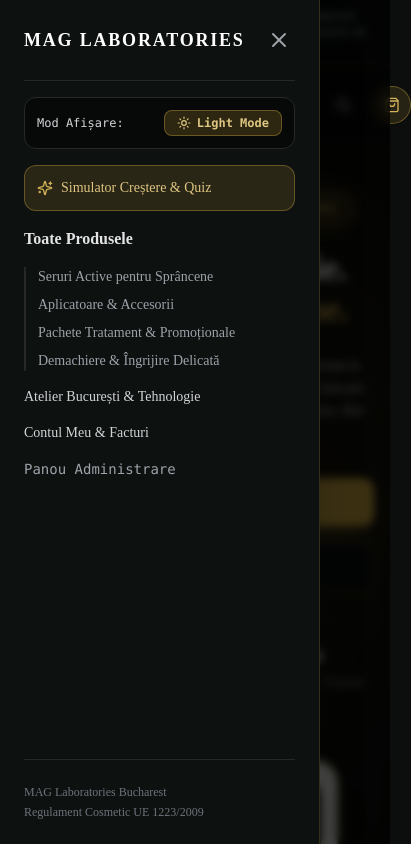
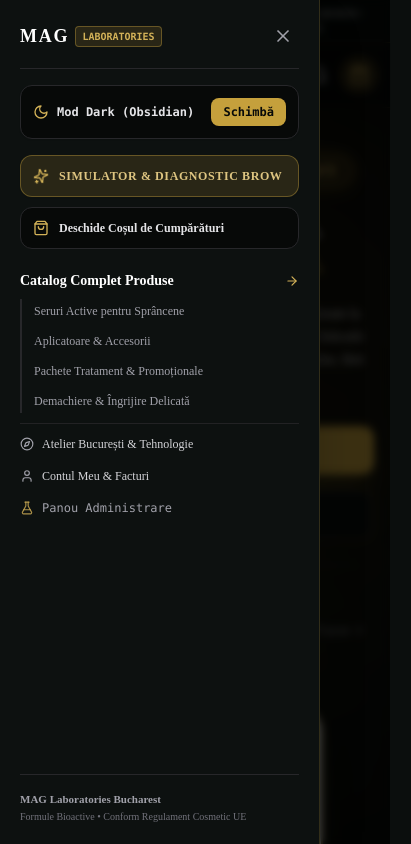
Before and after one commit to andreiGM1/eyebrow-serum, a Next.js app: page / in a window 390 px wide. Both pictures are taken after a click on the button 36 px from the left and 105 px from the top of the page. Shown: the top 844 px of the page, 411 px wide, since content can reach past the window. Built offline with nearby package versions, Linux system fonts and the light colour scheme.

Commit message:
fix(mobile): hide theme switch from mobile header, optimize touch spacing and drawer

```diff
--- a/src/app/page.tsx
+++ b/src/app/page.tsx
@@ -45,7 +45,7 @@ export default function HomePage() {
             </div>
 
             {/* Main Headline */}
-            <h1 className="font-serif text-4xl sm:text-6xl font-bold tracking-tight text-stone-950 dark:text-white leading-[1.15]">
+            <h1 className="font-serif text-3xl sm:text-5xl lg:text-6xl font-bold tracking-tight text-stone-950 dark:text-white leading-[1.15]">
               Botanică de Precizie. <br />
               <span className="gold-gradient-text">Fără Prostaglandine.</span>
             </h1>
@@ -77,18 +77,18 @@ export default function HomePage() {
             </div>
 
             {/* Trust highlights */}
-            <div className="pt-6 border-t border-stone-200 dark:border-zinc-800/80 grid grid-cols-3 gap-4 text-left max-w-md mx-auto lg:mx-0">
+            <div className="pt-6 border-t border-stone-200 dark:border-zinc-800/80 grid grid-cols-3 gap-2 sm:gap-4 text-left max-w-md mx-auto lg:mx-0">
               <div className="group">
-                <span className="font-serif text-xl sm:text-2xl font-bold text-stone-900 dark:text-white block group-hover:text-gold-600 dark:group-hover:text-gold-400 transition-colors">100%</span>
-                <span className="text-[11px] font-mono text-stone-500 dark:text-zinc-400">Lipide Active (Fără Apă)</span>
+                <span className="font-serif text-lg sm:text-2xl font-bold text-stone-900 dark:text-white block group-hover:text-gold-600 dark:group-hover:text-gold-400 transition-colors">100%</span>
+                <span className="text-[10px] sm:text-[11px] font-mono text-stone-500 dark:text-zinc-400">Lipide Active (Fără Apă)</span>
               </div>
               <div className="group">
-                <span className="font-serif text-xl sm:text-2xl font-bold text-gold-600 dark:text-gold-400 block">0%</span>
-                <span className="text-[11px] font-mono text-stone-500 dark:text-zinc-400">Hormoni / Prostaglandine</span>
+                <span className="font-serif text-lg sm:text-2xl font-bold text-gold-600 dark:text-gold-400 block">0%</span>
+                <span className="text-[10px] sm:text-[11px] font-mono text-stone-500 dark:text-zinc-400">Hormoni / Prostaglandine</span>
               </div>
               <div className="group">
-                <span className="font-serif text-xl sm:text-2xl font-bold text-stone-900 dark:text-white block group-hover:text-gold-600 dark:group-hover:text-gold-400 transition-colors">90 Zile</span>
-                <span className="text-[11px] font-mono text-stone-500 dark:text-zinc-400">Cură per Flacon 3 ml</span>
+                <span className="font-serif text-lg sm:text-2xl font-bold text-stone-900 dark:text-white block group-hover:text-gold-600 dark:group-hover:text-gold-400 transition-colors">90 Zile</span>
+                <span className="text-[10px] sm:text-[11px] font-mono text-stone-500 dark:text-zinc-400">Cură per Flacon 3 ml</span>
               </div>
             </div>
 
@@ -96,7 +96,7 @@ export default function HomePage() {
 
           {/* Right Hero Column: Real Product Visual with Floating Animation */}
           <div className="lg:col-span-5 relative flex justify-center">
-            <div className="relative w-72 sm:w-84 aspect-[9/16] rounded-3xl overflow-hidden border-2 border-gold-500/40 shadow-2xl shadow-gold-500/10 group animate-float">
+            <div className="relative w-64 sm:w-84 aspect-[9/16] rounded-3xl overflow-hidden border-2 border-gold-500/40 shadow-2xl shadow-gold-500/10 group animate-float">
               <Image
                 src="/images/mag-evergrow-bottle.png"
                 alt="MAG EVERGROW Lash and Brow Serum Bottle"
@@ -107,13 +107,13 @@ export default function HomePage() {
               />
 
               {/* Floating luxury certificate badge */}
-              <div className="absolute top-5 left-4 right-4 bg-white/95 dark:bg-obsidian-950/90 backdrop-blur-md border border-stone-200 dark:border-gold-500/40 p-3.5 rounded-2xl flex items-center gap-3 shadow-2xl z-10">
-                <div className="p-2.5 rounded-xl bg-gold-500/15 border border-gold-500/30 text-gold-600 dark:text-gold-400 animate-pulse">
-                  <ShieldCheck className="w-5 h-5 text-emerald-600 dark:text-emerald-400" />
+              <div className="absolute top-4 sm:top-5 left-3 sm:left-4 right-3 sm:right-4 bg-white/95 dark:bg-obsidian-950/90 backdrop-blur-md border border-stone-200 dark:border-gold-500/40 p-2.5 sm:p-3.5 rounded-2xl flex items-center gap-2.5 sm:gap-3 shadow-2xl z-10">
+                <div className="p-2 sm:p-2.5 rounded-xl bg-gold-500/15 border border-gold-500/30 text-gold-600 dark:text-gold-400 animate-pulse flex-shrink-0">
+                  <ShieldCheck className="w-4 h-4 sm:w-5 sm:h-5 text-emerald-600 dark:text-emerald-400" />
                 </div>
                 <div>
-                  <div className="text-xs font-serif font-bold text-stone-950 dark:text-white">MAG EVERGROW 3 ML</div>
-                  <div className="text-[10px] font-mono text-gold-600 dark:text-gold-400 font-semibold">Compounded in Bucharest Atelier</div>
+                  <div className="text-[11px] sm:text-xs font-serif font-bold text-stone-950 dark:text-white">MAG EVERGROW 3 ML</div>
+                  <div className="text-[9px] sm:text-[10px] font-mono text-gold-600 dark:text-gold-400 font-semibold">Compounded in Bucharest Atelier</div>
                 </div>
               </div>
             </div>
--- a/src/components/layout/CartDrawer.tsx
+++ b/src/components/layout/CartDrawer.tsx
@@ -1,6 +1,6 @@
 'use client';
 
-import React, { useState } from 'react';
+import React, { useState, useEffect } from 'react';
 import Link from 'next/link';
 import Image from 'next/image';
 import { useRouter } from 'next/navigation';
@@ -40,6 +40,18 @@ export default function CartDrawer() {
   const [couponError, setCouponError] = useState('');
   const [couponSuccess, setCouponSuccess] = useState('');
 
+  // Prevent background scroll on mobile/desktop when cart is open
+  useEffect(() => {
+    if (isCartOpen) {
+      document.body.style.overflow = 'hidden';
+    } else {
+      document.body.style.overflow = '';
+    }
+    return () => {
+      document.body.style.overflow = '';
+    };
+  }, [isCartOpen]);
+
   if (!isCartOpen) return null;
 
   const handleApplyCoupon = (e: React.FormEvent) => {
@@ -69,7 +81,7 @@ export default function CartDrawer() {
         onClick={closeCart}
       />
 
-      <div className="fixed inset-y-0 right-0 max-w-full flex pl-10">
+      <div className="fixed inset-y-0 right-0 max-w-full flex pl-0 sm:pl-10">
         <div className="w-screen max-w-md bg-white dark:bg-obsidian-900 border-l border-stone-200 dark:border-gold-500/20 shadow-2xl flex flex-col justify-between text-stone-900 dark:text-zinc-100 transition-colors">
 
           {/* Header */}
--- a/src/components/layout/Navbar.tsx
+++ b/src/components/layout/Navbar.tsx
@@ -38,6 +38,18 @@ export default function Navbar() {
   const [isMegaMenuOpen, setIsMegaMenuOpen] = useState(false);
   const searchInputRef = useRef<HTMLInputElement>(null);
   const megaMenuTimeoutRef = useRef<NodeJS.Timeout | null>(null);
+
+  // Lock body scroll when mobile menu or search is open
+  useEffect(() => {
+    if (isMobileMenuOpen || isSearchOpen) {
+      document.body.style.overflow = 'hidden';
+    } else {
+      document.body.style.overflow = '';
+    }
+    return () => {
+      document.body.style.overflow = '';
+    };
+  }, [isMobileMenuOpen, isSearchOpen]);
 
   // Debounced search logic
   useEffect(() => {
@@ -88,21 +100,21 @@ export default function Navbar() {
   return (
     <>
       {/* Top Notification Bar */}
-      <div className="bg-[#EFE9DF] dark:bg-botanical-950 border-b border-stone-200 dark:border-gold-500/20 text-xs py-2 px-4 text-center text-stone-800 dark:text-zinc-300 font-sans tracking-wider uppercase flex items-center justify-center gap-2 transition-colors">
-        <span className="w-1.5 h-1.5 rounded-full bg-gold-600 dark:bg-gold-400 animate-ping" />
-        <span className="font-medium text-[11px] sm:text-xs">
+      <div className="bg-[#EFE9DF] dark:bg-botanical-950 border-b border-stone-200 dark:border-gold-500/20 text-[10px] sm:text-xs py-1.5 sm:py-2 px-3 sm:px-4 text-center text-stone-800 dark:text-zinc-300 font-sans tracking-tight sm:tracking-wider uppercase flex items-center justify-center gap-1.5 sm:gap-2 transition-colors">
+        <span className="w-1.5 h-1.5 rounded-full bg-gold-600 dark:bg-gold-400 animate-ping flex-shrink-0" />
+        <span className="font-medium">
           LIVRARE GRATUITĂ ÎN TOATĂ ROMÂNIA LA COMENZI PESTE 200 RON • FORMULE BIOACTIVE COMPOUNDATE ÎN BUCUREȘTI
         </span>
       </div>
 
       {/* Main Header */}
       <header className="sticky top-0 z-40 bg-white dark:bg-obsidian-950 border-b border-stone-200 dark:border-gold-500/15 transition-all duration-300 shadow-sm">
-        <div className="max-w-7xl mx-auto px-4 sm:px-6 lg:px-8 h-20 flex items-center justify-between gap-4">
+        <div className="max-w-7xl mx-auto px-3 sm:px-6 lg:px-8 h-16 sm:h-20 flex items-center justify-between gap-2 sm:gap-4">
 
           {/* Mobile Menu Button */}
           <button
             onClick={() => setIsMobileMenuOpen(true)}
-            className="lg:hidden p-2 text-stone-700 dark:text-zinc-300 hover:text-gold-600 dark:hover:text-gold-400 focus:outline-none transition-colors"
+            className="lg:hidden p-2 -ml-1 text-stone-700 dark:text-zinc-300 hover:text-gold-600 dark:hover:text-gold-400 focus:outline-none transition-colors rounded-lg hover:bg-stone-100 dark:hover:bg-zinc-800/50"
             aria-label="Deschide Meniul"
           >
             <Menu className="w-6 h-6" />
@@ -110,15 +122,15 @@ export default function Navbar() {
 
           {/* Brand Logo */}
           <Link href="/" className="flex flex-col items-start group">
-            <div className="flex items-center gap-2">
-              <span className="text-xl sm:text-2xl font-serif tracking-[0.25em] font-bold text-stone-950 dark:text-white group-hover:text-gold-600 dark:group-hover:text-gold-400 transition-colors">
+            <div className="flex items-center gap-1.5 sm:gap-2">
+              <span className="text-xl sm:text-2xl font-serif tracking-[0.2em] sm:tracking-[0.25em] font-bold text-stone-950 dark:text-white group-hover:text-gold-600 dark:group-hover:text-gold-400 transition-colors">
                 MAG
               </span>
-              <span className="text-xs uppercase px-1.5 py-0.5 rounded bg-gold-500/15 border border-gold-500/40 text-gold-700 dark:text-gold-400 font-mono tracking-widest font-semibold">
+              <span className="text-[10px] sm:text-xs uppercase px-1.5 py-0.5 rounded bg-gold-500/15 border border-gold-500/40 text-gold-700 dark:text-gold-400 font-mono tracking-wider sm:tracking-widest font-semibold">
                 LABORATORIES
               </span>
             </div>
-            <span className="text-[9px] uppercase tracking-[0.3em] text-stone-500 dark:text-zinc-400 font-sans mt-0.5">
+            <span className="text-[8px] sm:text-[9px] uppercase tracking-[0.2em] sm:tracking-[0.3em] text-stone-500 dark:text-zinc-400 font-sans mt-0.5 max-w-[190px] sm:max-w-none truncate">
               EVERGROW • ATELIER BOTANIQUE • BUCHAREST
             </span>
           </Link>
@@ -209,13 +221,13 @@ export default function Navbar() {
             </Link>
           </nav>
 
-          {/* Right Action Icons: Theme Toggle, Search, Account, Cart */}
-          <div className="flex items-center space-x-3 sm:space-x-4">
+          {/* Right Action Icons: Theme Toggle (desktop only), Search, Account, Cart */}
+          <div className="flex items-center space-x-1 sm:space-x-3 md:space-x-4">
 
-            {/* LIGHT / DARK MODE TOGGLE BUTTON */}
+            {/* LIGHT / DARK MODE TOGGLE BUTTON - Hidden on phone/tablet, placed inside mobile drawer menu */}
             <button
               onClick={toggleTheme}
-              className="relative p-2.5 rounded-full border border-stone-300 dark:border-gold-500/30 bg-stone-100 dark:bg-obsidian-900 hover:bg-stone-200 dark:hover:bg-zinc-800 text-stone-800 dark:text-gold-400 transition-all shadow-sm group focus:outline-none"
+              className="relative p-2.5 rounded-full border border-stone-300 dark:border-gold-500/30 bg-stone-100 dark:bg-obsidian-900 hover:bg-stone-200 dark:hover:bg-zinc-800 text-stone-800 dark:text-gold-400 transition-all shadow-sm group focus:outline-none hidden md:flex"
               aria-label={`Comută pe modul ${theme === 'dark' ? 'luminos' : 'întunecat'}`}
               title={`Comută pe modul ${theme === 'dark' ? 'Light Mode (Ivory)' : 'Dark Mode (Obsidian)'}`}
             >
@@ -229,10 +241,10 @@ export default function Navbar() {
             {/* Search Trigger */}
             <button
               onClick={handleOpenSearch}
-              className="p-2.5 text-stone-700 dark:text-zinc-300 hover:text-gold-600 dark:hover:text-gold-400 transition-colors rounded-full hover:bg-stone-100 dark:hover:bg-zinc-800/50"
+              className="p-2 sm:p-2.5 text-stone-700 dark:text-zinc-300 hover:text-gold-600 dark:hover:text-gold-400 transition-colors rounded-full hover:bg-stone-100 dark:hover:bg-zinc-800/50"
               aria-label="Căutare produse"
             >
-              <Search className="w-4 h-4" />
+              <Search className="w-5 h-5 sm:w-4 sm:h-4" />
             </button>
 
             {/* Account Icon */}
@@ -247,12 +259,12 @@ export default function Navbar() {
             {/* Cart Drawer Trigger */}
             <button
               onClick={openCart}
-              className="relative p-2.5 bg-gold-500/15 hover:bg-gold-500/25 border border-gold-500/40 text-stone-900 dark:text-zinc-100 rounded-full transition-all shadow-sm group"
+              className="relative p-2 sm:p-2.5 bg-gold-500/15 hover:bg-gold-500/25 border border-gold-500/40 text-stone-900 dark:text-zinc-100 rounded-full transition-all shadow-sm group"
               aria-label="Coș de cumpărături"
             >
-              <ShoppingBag className="w-4 h-4 text-gold-600 dark:text-gold-400 group-hover:scale-110 transition-transform" />
+              <ShoppingBag className="w-5 h-5 sm:w-4 sm:h-4 text-gold-600 dark:text-gold-400 group-hover:scale-110 transition-transform" />
               {totalItemsCount > 0 && (
-                <span className="absolute -top-1.5 -right-1.5 bg-gold-500 text-obsidian-950 text-[10px] font-bold w-5 h-5 rounded-full flex items-center justify-center shadow-lg border border-white dark:border-obsidian-950 animate-bounce">
+                <span className="absolute -top-1 -right-1 bg-gold-500 text-obsidian-950 text-[10px] font-bold w-4 h-4 sm:w-5 sm:h-5 rounded-full flex items-center justify-center shadow-lg border border-white dark:border-obsidian-950 animate-bounce">
                   {totalItemsCount}
                 </span>
               )}
@@ -349,95 +361,138 @@ export default function Navbar() {
       {isMobileMenuOpen && (
         <div className="fixed inset-0 z-50 lg:hidden">
           <div
-            className="fixed inset-0 bg-black/70 backdrop-blur-sm"
+            className="fixed inset-0 bg-black/70 backdrop-blur-sm transition-opacity"
             onClick={() => setIsMobileMenuOpen(false)}
           />
-          <div className="fixed inset-y-0 left-0 max-w-xs w-full bg-white dark:bg-obsidian-900 border-r border-stone-200 dark:border-gold-500/20 p-6 flex flex-col justify-between shadow-2xl">
+          <div className="fixed inset-y-0 left-0 max-w-xs w-full bg-white dark:bg-obsidian-900 border-r border-stone-200 dark:border-gold-500/20 p-5 sm:p-6 flex flex-col justify-between shadow-2xl overflow-y-auto">
             <div>
-              <div className="flex items-center justify-between pb-6 border-b border-stone-200 dark:border-zinc-800">
+              <div className="flex items-center justify-between pb-4 border-b border-stone-200 dark:border-zinc-800">
+                <div className="flex items-center gap-1.5">
                   <span className="font-serif font-bold text-lg text-stone-900 dark:text-white tracking-widest">
-                  MAG LABORATORIES
+                    MAG
                   </span>
+                  <span className="text-[10px] uppercase px-1.5 py-0.5 rounded bg-gold-500/15 border border-gold-500/40 text-gold-700 dark:text-gold-400 font-mono font-semibold">
+                    LABORATORIES
+                  </span>
+                </div>
                 <button
                   onClick={() => setIsMobileMenuOpen(false)}
-                  className="p-1 text-stone-500 dark:text-zinc-400 hover:text-stone-900 dark:hover:text-white"
+                  className="p-1.5 rounded-lg text-stone-500 dark:text-zinc-400 hover:text-stone-900 dark:hover:text-white hover:bg-stone-100 dark:hover:bg-zinc-800 transition-colors"
+                  aria-label="Închide meniul"
                 >
-                  <X className="w-6 h-6" />
+                  <X className="w-5 h-5" />
                 </button>
               </div>
 
-              {/* Theme toggle in mobile drawer */}
-              <div className="my-4 p-3 rounded-xl bg-stone-100 dark:bg-obsidian-950 border border-stone-200 dark:border-zinc-800 flex items-center justify-between">
-                <span className="text-xs font-mono text-stone-700 dark:text-zinc-300 font-medium">Mod Afișare:</span>
+              {/* Theme toggle in mobile drawer - very clean & elegant */}
+              <div className="my-4 p-3 rounded-xl bg-stone-50 dark:bg-obsidian-950 border border-stone-200 dark:border-zinc-800 flex items-center justify-between shadow-sm">
+                <div className="flex items-center gap-2">
+                  {theme === 'dark' ? (
+                    <Moon className="w-4 h-4 text-gold-400" />
+                  ) : (
+                    <Sun className="w-4 h-4 text-amber-500" />
+                  )}
+                  <span className="text-xs font-mono text-stone-800 dark:text-zinc-200 font-semibold">
+                    {theme === 'dark' ? 'Mod Dark (Obsidian)' : 'Mod Light (Fildeș)'}
+                  </span>
+                </div>
                 <button
                   onClick={toggleTheme}
-                  className="flex items-center gap-1.5 px-3 py-1 rounded-lg bg-gold-500/20 border border-gold-500/40 text-gold-700 dark:text-gold-300 text-xs font-mono font-semibold"
+                  className="flex items-center gap-1.5 px-3 py-1.5 rounded-lg bg-gold-500 hover:bg-gold-400 text-obsidian-950 text-xs font-mono font-bold transition-all shadow-sm active:scale-95"
                 >
-                  {theme === 'dark' ? <Sun className="w-3.5 h-3.5" /> : <Moon className="w-3.5 h-3.5" />}
-                  <span>{theme === 'dark' ? 'Light Mode' : 'Dark Mode'}</span>
+                  <span>Schimbă</span>
                 </button>
               </div>
 
-              <div className="mt-4 flex flex-col space-y-4">
+              {/* Quick direct links */}
+              <div className="mt-3 flex flex-col space-y-2.5">
+                {/* Simulator link */}
                 <Link
                   href="/simulator"
                   onClick={() => setIsMobileMenuOpen(false)}
-                  className="flex items-center gap-2 p-3 rounded-xl bg-gold-500/15 border border-gold-500/40 text-gold-700 dark:text-gold-300 font-medium text-sm"
+                  className="flex items-center gap-2.5 p-3 rounded-xl bg-gold-500/15 hover:bg-gold-500/25 border border-gold-500/40 text-gold-800 dark:text-gold-300 font-medium text-xs tracking-wider transition-colors shadow-sm"
                 >
-                  <Sparkles className="w-4 h-4 text-gold-600 dark:text-gold-400" />
-                  <span>Simulator Creștere & Quiz</span>
+                  <Sparkles className="w-4 h-4 text-gold-600 dark:text-gold-400 animate-spin" style={{ animationDuration: '6s' }} />
+                  <span className="font-semibold uppercase">Simulator & Diagnostic Brow</span>
                 </Link>
 
+                {/* Direct Cart Button inside drawer for mobile */}
+                <button
+                  onClick={() => {
+                    setIsMobileMenuOpen(false);
+                    openCart();
+                  }}
+                  className="flex items-center justify-between p-3 rounded-xl bg-stone-100 dark:bg-obsidian-950 hover:bg-stone-200 dark:hover:bg-zinc-800 border border-stone-200 dark:border-zinc-800 text-stone-800 dark:text-zinc-200 text-xs font-semibold transition-colors"
+                >
+                  <div className="flex items-center gap-2.5">
+                    <ShoppingBag className="w-4 h-4 text-gold-600 dark:text-gold-400" />
+                    <span>Deschide Coșul de Cumpărături</span>
+                  </div>
+                  {totalItemsCount > 0 && (
+                    <span className="px-2 py-0.5 rounded-full bg-gold-500 text-obsidian-950 text-[10px] font-bold">
+                      {totalItemsCount}
+                    </span>
+                  )}
+                </button>
+
+                <div className="pt-2">
                   <Link
                     href="/catalog"
                     onClick={() => setIsMobileMenuOpen(false)}
-                  className="text-base text-stone-800 dark:text-zinc-200 hover:text-gold-600 dark:hover:text-gold-400 font-serif font-semibold"
+                    className="text-sm text-stone-900 dark:text-white hover:text-gold-600 dark:hover:text-gold-400 font-serif font-bold flex items-center justify-between py-1"
                   >
-                  Toate Produsele
+                    <span>Catalog Complet Produse</span>
+                    <ArrowRight className="w-3.5 h-3.5 text-gold-600 dark:text-gold-400" />
                   </Link>
 
-                <div className="pl-3 border-l-2 border-stone-200 dark:border-zinc-800 flex flex-col space-y-2">
+                  <div className="mt-1 pl-3 border-l-2 border-stone-200 dark:border-zinc-800 flex flex-col space-y-1.5">
                     {INITIAL_CATEGORIES.map((cat) => (
                       <Link
                         key={cat.id}
                         href={`/catalog?category=${cat.slug}`}
                         onClick={() => setIsMobileMenuOpen(false)}
-                      className="text-sm text-stone-600 dark:text-zinc-400 hover:text-gold-600 dark:hover:text-gold-300"
+                        className="text-xs text-stone-600 dark:text-zinc-400 hover:text-gold-600 dark:hover:text-gold-300 py-1 transition-colors"
                       >
                         {cat.name}
                       </Link>
                     ))}
                   </div>
+                </div>
 
+                <div className="pt-2 border-t border-stone-200 dark:border-zinc-800/80 flex flex-col space-y-2">
                   <Link
                     href="/about"
                     onClick={() => setIsMobileMenuOpen(false)}
-                  className="text-sm text-stone-700 dark:text-zinc-300 hover:text-gold-600 dark:hover:text-gold-400"
+                    className="text-xs text-stone-700 dark:text-zinc-300 hover:text-gold-600 dark:hover:text-gold-400 py-1 transition-colors flex items-center gap-2"
                   >
-                  Atelier București & Tehnologie
+                    <Compass className="w-3.5 h-3.5 text-stone-500 dark:text-zinc-400" />
+                    <span>Atelier București & Tehnologie</span>
                   </Link>
 
                   <Link
                     href="/account"
                     onClick={() => setIsMobileMenuOpen(false)}
-                  className="text-sm text-stone-700 dark:text-zinc-300 hover:text-gold-600 dark:hover:text-gold-400"
+                    className="text-xs text-stone-700 dark:text-zinc-300 hover:text-gold-600 dark:hover:text-gold-400 py-1 transition-colors flex items-center gap-2"
                   >
-                  Contul Meu & Facturi
+                    <User className="w-3.5 h-3.5 text-stone-500 dark:text-zinc-400" />
+                    <span>Contul Meu & Facturi</span>
                   </Link>
 
                   <Link
                     href="/admin"
                     onClick={() => setIsMobileMenuOpen(false)}
-                  className="text-sm text-stone-600 dark:text-zinc-400 hover:text-gold-600 dark:hover:text-gold-400 font-mono"
+                    className="text-xs text-stone-600 dark:text-zinc-400 hover:text-gold-600 dark:hover:text-gold-400 py-1 transition-colors font-mono flex items-center gap-2"
                   >
-                  Panou Administrare
+                    <FlaskConical className="w-3.5 h-3.5 text-gold-600 dark:text-gold-400/80" />
+                    <span>Panou Administrare</span>
                   </Link>
                 </div>
               </div>
+            </div>
 
-            <div className="pt-6 border-t border-stone-200 dark:border-zinc-800 text-xs text-stone-500 dark:text-zinc-500">
-              <p>MAG Laboratories Bucharest</p>
-              <p className="mt-1">Regulament Cosmetic UE 1223/2009</p>
+            <div className="pt-4 border-t border-stone-200 dark:border-zinc-800 text-[11px] text-stone-500 dark:text-zinc-500">
+              <p className="font-semibold text-stone-700 dark:text-zinc-400">MAG Laboratories Bucharest</p>
+              <p className="mt-0.5 text-[10px]">Formule Bioactive • Conform Regulament Cosmetic UE</p>
             </div>
           </div>
         </div>
```
Lines whose indentation alone changed are shown as unchanged.
